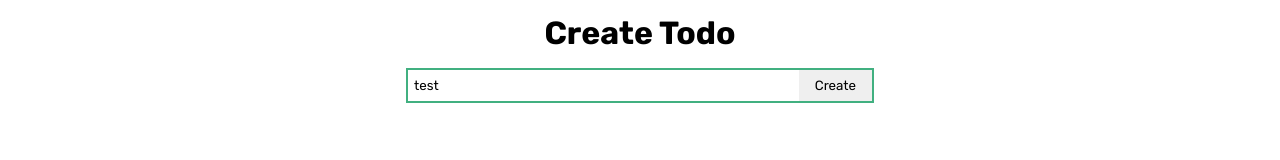
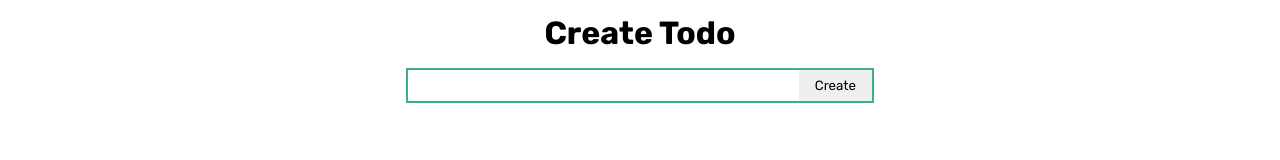
Before and after one commit to RobertWatkin/vue-todo, a Vue app: page / in a window 1280 px wide. Shown: the part 120-280 px from the top of the page. Built offline with nearby package versions, Linux system fonts and the light colour scheme.

Commit message:
completed section 6 and section 7. Unsure why section 6 was duplicated in the video however the second half of section 6 seemed to cover custom emit events while section 7 covered todo validation

```diff
--- a/src/components/TodoCreator.vue
+++ b/src/components/TodoCreator.vue
@@ -1,25 +1,45 @@
 <script setup>
 // creating reactive data method 1
-import { ref, reactive } from "vue";
+import { reactive, defineEmits } from "vue";
+
+const emit = defineEmits(["create-todo"]);
 
 // ref method of data binding
-const todo = ref("test");
-console.log(todo.value);   // have to use .value to access the value within the script tag. Within template can just use todo
+const todoState = reactive({
+  todo: "",
+  invalid: null,
+  errMsg: "",
+});
 
 // reactive method of data binding
 // const todoState = reactive({
 //     todo: "This is a test",
 // });
 // To access the reactive method just do todoState.todo
+
+
+
+const createTodo = () => {
+  todoState.invalid = null;
+  if (todoState.todo !== "") {
+    emit("create-todo", todoState.todo);
+    todoState.todo = "";
+    return;
+  }
+  todoState.invalid = true;
+  todoState.errMsg = "Todo value cannot be empty";
+};
 </script>
 
 
 <template>
-    <div class="input-wrap">
-        <input type="text" v-model="todo" />
-        <button>Create</button>
-    </div>
-    <!-- <p>{{ todo }}</p> -->
+  <div class="input-wrap" :class="{ 'input-err': todoState.invalid }">
+    <input type="text" v-model="todoState.todo" />
+    <button @click="createTodo()">Create</button>
+  </div>
+  <!-- <p>{{ todo }}</p> -->
+
+  <p v-show="todoState.invalid" class="err-msg">{{ todoState.errMsg }}</p>
 </template>
 
 
@@ -28,6 +48,10 @@ console.log(todo.value);   // have to use .value to access the value within the
   display: flex;
   transition: 250ms ease;
   border: 2px solid #41b080;
+
+  &.input-err {
+    border-color: red;
+  }
 
   &:focus-within {
     box-shadow: 0 -4px 6px -1px rgb(0 0 0 / 0.1),
@@ -48,5 +72,14 @@ console.log(todo.value);   // have to use .value to access the value within the
     padding: 8px 16px;
     border: none;
   }
+
+
+}
+
+.err-msg {
+  margin-top: 6px;
+  font-size: 12px;
+  text-align: center;
+  color: red;
 }
 </style>
--- a/src/views/TodosView.vue
+++ b/src/views/TodosView.vue
@@ -1,12 +1,25 @@
 <script setup>
+import { ref } from "vue";
+import { uid } from "uid";
 import TodoCreator from "../components/TodoCreator.vue";
+
+const todoList = ref([]);
+
+const createTodo = (todo) => {
+  todoList.value.push({
+    id: uid(),
+    todo,
+    isCompleted: null,
+    isEditing: null,
+  });
+}
 </script>
 
 <template>
   <main>
     <h1>Create Todo</h1>
 
-    <TodoCreator />
+    <TodoCreator @create-todo="createTodo"/>
   </main>
 </template>
 
```
